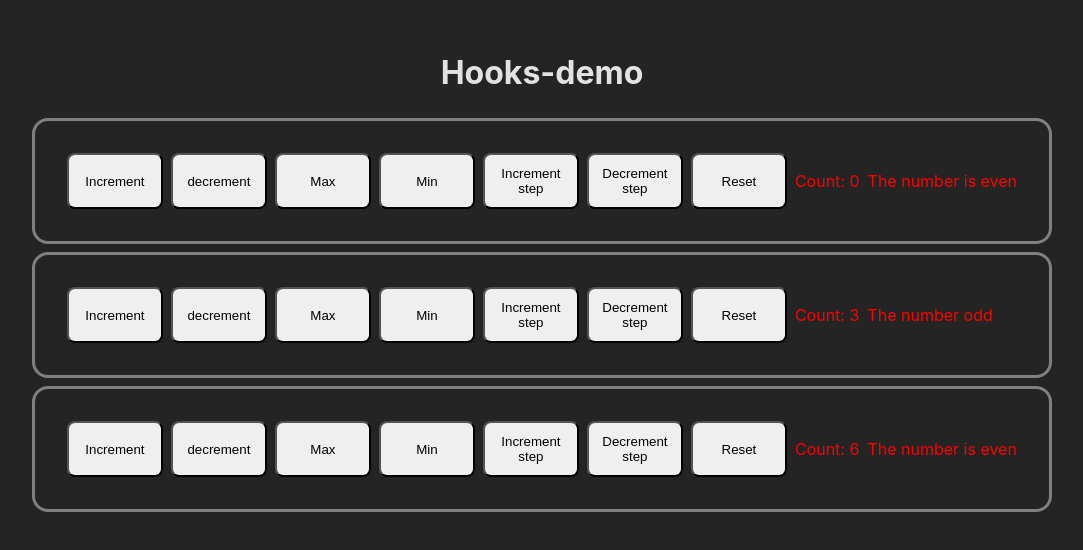
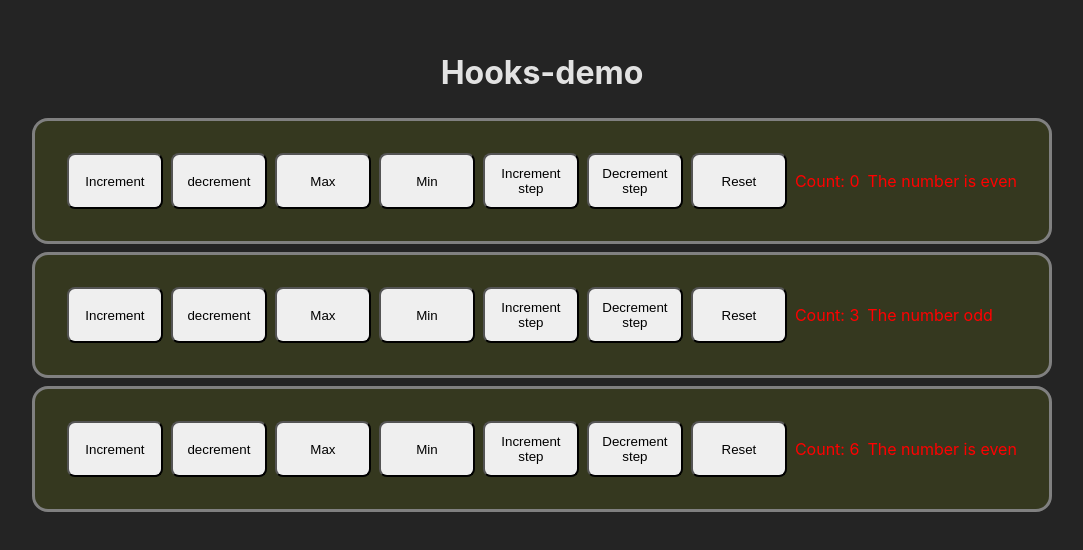
Before and after one commit to jRydell/Johan-custom-hooks, a React (Vite) app: page / in a window 1280 px wide. Shown: the part 126-676 px from the top of the page, without its empty margins (98-1181 px from the left). Built offline with nearby package versions, Linux system fonts and the light colour scheme.

Commit message:
background color

```diff
--- a/src/components/Counter/Counter.css
+++ b/src/components/Counter/Counter.css
@@ -8,6 +8,7 @@
   border-radius: 1rem;
   min-width: 600px;
   transition: 500ms;
+  background-color: rgb(53, 56, 31);
 
   button {
     border-radius: 0.5rem;
```
